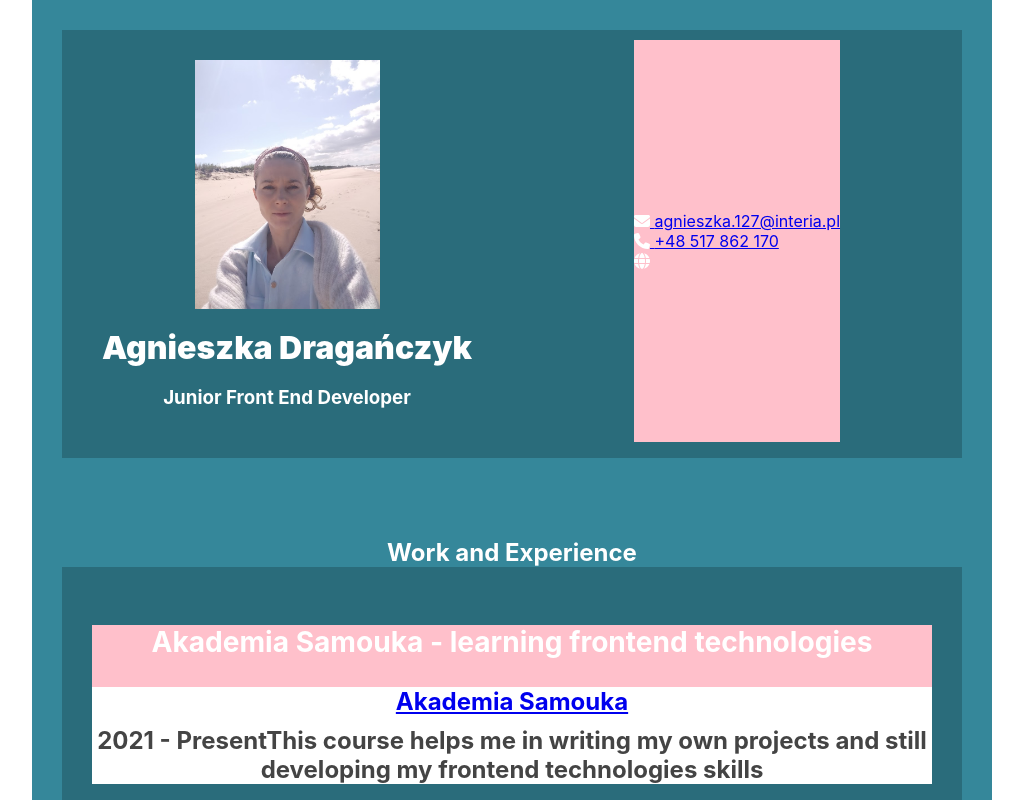
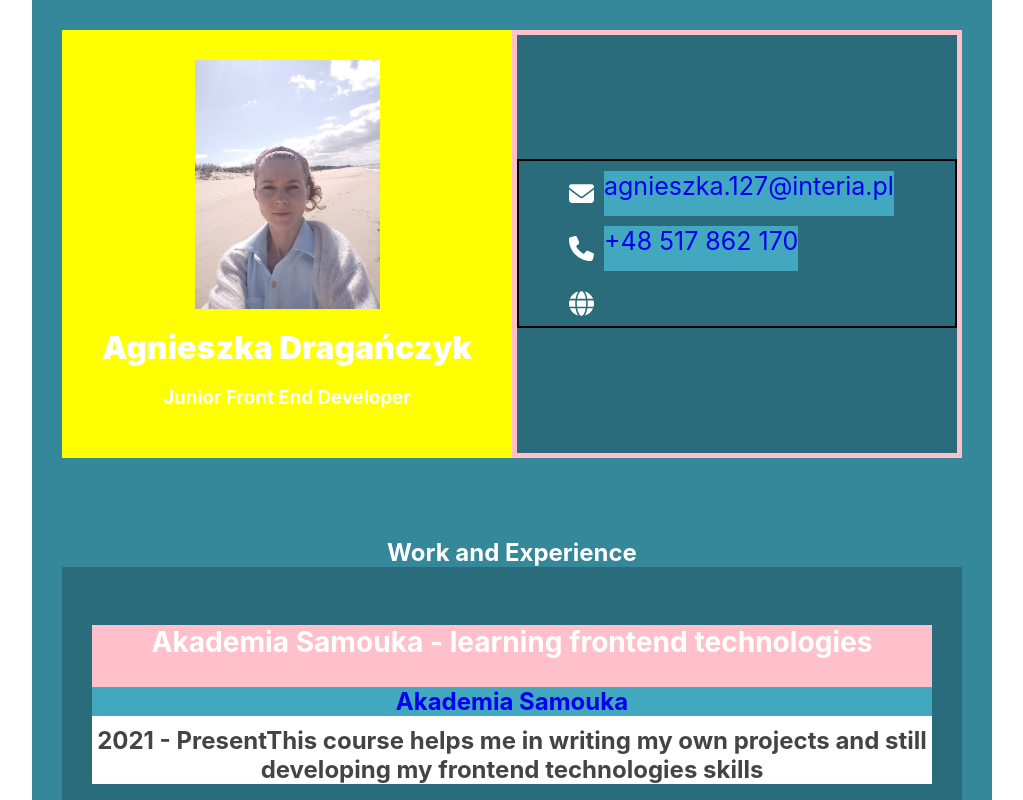
Before and after one commit to AgnieszkaDra/CV-React, a React (Create React App) app: page / in a window 1280 px wide. Shown: the top 800 px of the page, without its empty margins (128-1151 px from the left). Built offline with nearby package versions, Linux system fonts and the light colour scheme.

Commit message:
some changes in header

```diff
--- a/src/App.js
+++ b/src/App.js
@@ -13,7 +13,8 @@
         <div className={'container'}>
           <Header
             {...data}
-            className={'header'}></Header>
+            className={'header'}>
+          </Header>
           <Main {...data}></Main>
         </div>
       </>
--- a/src/components/Contacts/Contacts.js
+++ b/src/components/Contacts/Contacts.js
@@ -11,10 +11,10 @@
   const ulClass = classes[className]
   return (
 
-    <div className={`${classes.root}${ulClass ? ` ${className}` : ''}`}>
+    <div className={`${classes.root}${className ? ` ${ulClass}` : ''}`}>
       <ContactsList
         {...props}
-        className={`${classes.root}${className ? ` ${className}` : ''}`}>
+        className={'listItem'}>
       </ContactsList>
     </div>
 
--- a/src/components/Contacts/styles.module.css
+++ b/src/components/Contacts/styles.module.css
@@ -8,6 +8,8 @@
   display: flex;
   justify-content: center;
  flex-direction: column;
+ border: 5px solid pink;
+
 
 
   /* justify-content:center;
@@ -24,3 +26,7 @@
     margin-bottom: 10px;
 
 }
+
+.contacts {
+
+}
--- a/src/components/ContactsList/ContactsList.js
+++ b/src/components/ContactsList/ContactsList.js
@@ -6,20 +6,22 @@
   const {
     className
   } = props
+
   const liClass = classes[className]
+
   const showObject = (el) => {
     return Object.entries(el).map(([key, values]) => {
-      return <>{<span className={'space'}></span>}{<a href={`//${values}`} target='blank'> {values} </a>}</>
+      return <>{<a href={`//${values}`} target='blank'> {values} </a>}</>
     })
   }
 
   const renderListItem = (item, i) => {
-    return <li>{item[0]}{showObject(item[1])}</li>
+    return <li className={`${liClass ? `${liClass}` : ''}`}>{item[0]}{showObject(item[1])}</li>
   }
 
   return (
 
-    <ul className={`${classes.root}${liClass ? ` ${className}` : ''}`}>
+    <ul className={classes.list}>
       {props.list.map((item, i) => {
         return renderListItem(item, i)
       })}
--- a/src/components/ContactsList/styles.module.css
+++ b/src/components/ContactsList/styles.module.css
@@ -1,17 +1,36 @@
 .root {
 
   padding-left: 0;
-
   list-style: none;
   display: flex;
   display: flex;
   justify-content: center;
-align-items: flex-start;
-margin-left: auto;
-margin-right: auto;
+  align-items: flex-start;
+  margin-left: auto;
+  margin-right: auto;
   flex-direction: column;
-  margin-top: 10px;
-  height: 100%;
   background-color: pink;
 
 }
+
+.listItem {
+  margin-top: 10px;
+  width: 70%;
+  display: flex;
+  justify-content: flex-start;
+}
+
+.list {
+  border: 2px solid black;
+  list-style: none;
+}
+
+.list > * {
+  font-size: 25px;
+
+}
+
+.list svg {
+  display: block;
+  padding: 10px;
+}
--- a/src/components/HeaderContainer/Header.js
+++ b/src/components/HeaderContainer/Header.js
@@ -19,7 +19,10 @@
         {...props.infoProfile.profileBasic}
         className={'mainProfile'}>
       </MainProfile>
-      <Contacts {...props.infoProfile.profileList}></Contacts>
+      <Contacts
+        {...props.infoProfile.profileList}
+        className={'contacts'}>
+      </Contacts>
     </header>
 
   )
--- a/src/components/MainProfile/styles.module.css
+++ b/src/components/MainProfile/styles.module.css
@@ -5,6 +5,10 @@
   text-align: center;
   color: #fff;
 
+}
+
+.mainProfile {
+  background-color: yellow;
 }
 
 .name {
--- a/src/index.css
+++ b/src/index.css
@@ -11,6 +11,11 @@
   height: 100%;
   margin: 0;
   padding: 0;
+}
+
+a {
+  text-decoration: none;
+  background-color: #42A8C0;
 }
 
 code {
```
